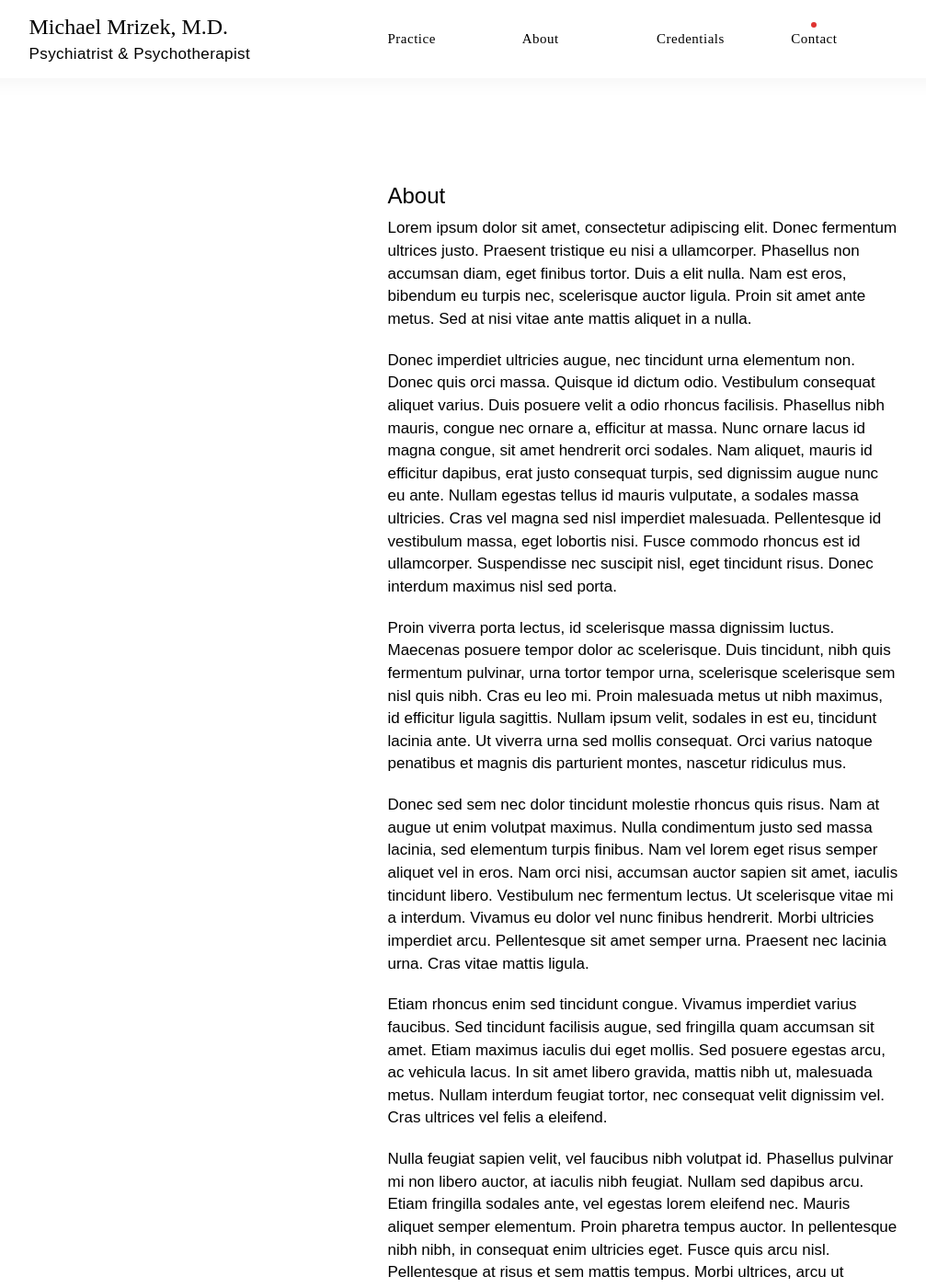
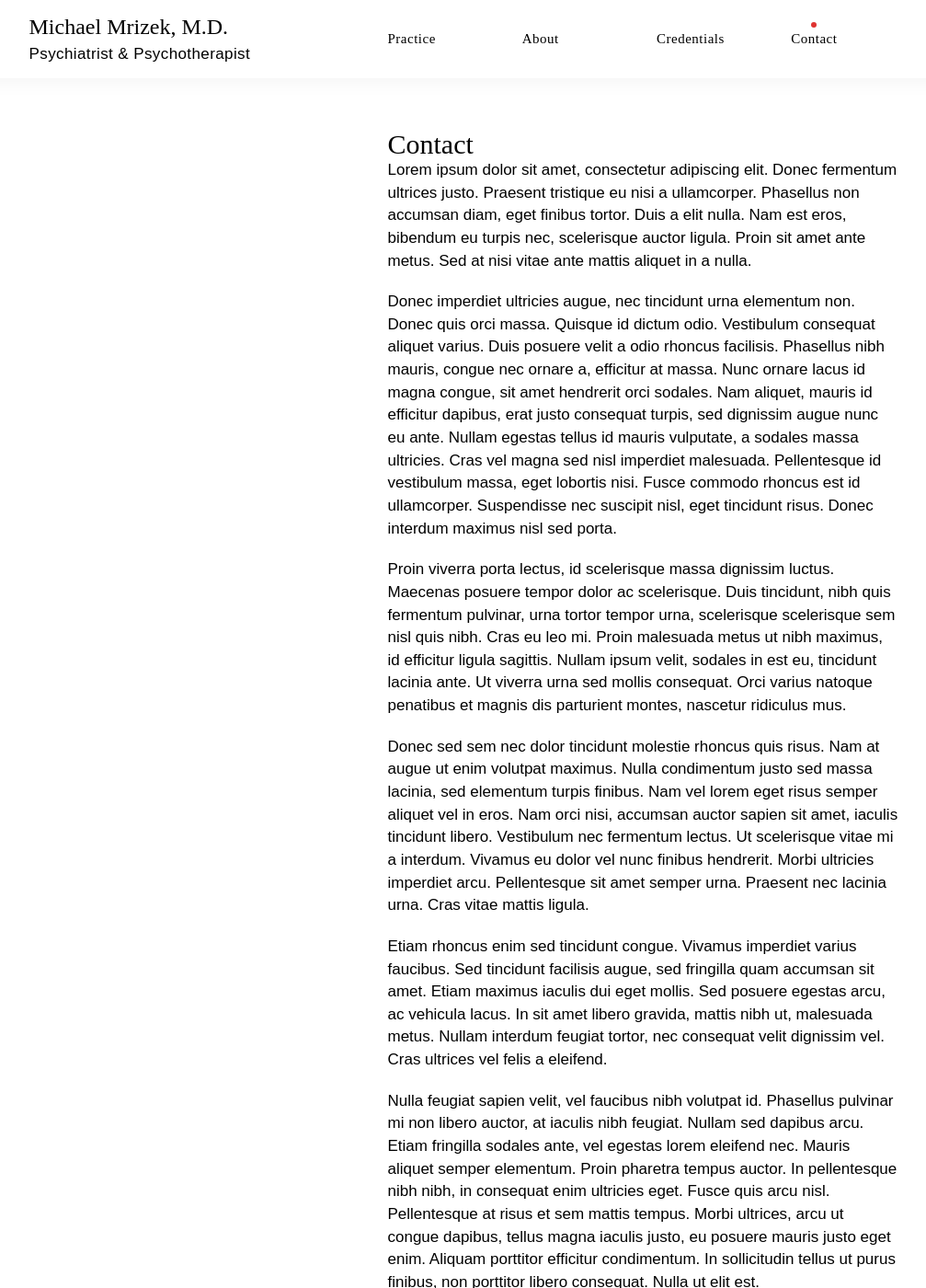
Before and after one commit to carolineportugal/michaelmrizekmd, a Jekyll site: the page built from contact/index.html, in a window 1280 px wide and 1400 px high. Shown: the whole window at 92% size, without its empty margins (136-1143 px from the left). Built offline with Jekyll 4.4.1, drawn with Linux system fonts in a browser that asks for light colours; nearby versions of some CDN libraries; some web fonts are replaced.

Commit message:
developing about and footer

```diff
--- a/_includes/footer.html
+++ b/_includes/footer.html
@@ -4,7 +4,8 @@
 
       <div class="col-sm-10 col-sm-offset-1">
         <div class="footer-wrapper">
-          <div>© 2017 Michael Mrizek, M.D.</div>
+          <div class="divider"></div>
+          <div class="footer-content">© 2017 Michael Mrizek, M.D.</div>
         </div>
       </div>
 
--- a/_sass/_typography.scss
+++ b/_sass/_typography.scss
@@ -1,4 +1,18 @@
 //Default values for typography
+h2{
+  @include begum-medium();
+  margin:0;
+}
+
+h3{
+  @include begum-semibold();
+  margin:0;
+}
+
+h4{
+  @include begum-bold();
+  margin:0;
+}
 
 p{
   @include caravel-regular();
--- a/_sass/_variables-mixins.scss
+++ b/_sass/_variables-mixins.scss
@@ -18,7 +18,7 @@
 }
 
 @mixin dotted-line {
-  background-image: linear-gradient(to right, #333 20%, rgba(255, 255, 255, 0) 10%);
+  background-image: linear-gradient(to right, #000 20%, rgba(255, 255, 255, 0) 10%);
   background-position: top;
   background-size: 4px 1px;
   background-repeat: repeat-x;
--- a/contact/index.html
+++ b/contact/index.html
@@ -12,24 +12,8 @@
       </div>
 
       <div class="col-sm-6 col-sm-offset-0">
-            <div class="col-sm-3">
-              <div class="item-wrapper">
-              </div>
-            </div>
-            <div class="col-sm-3">
-              <div class="item-wrapper">
-              </div>
-            </div>
-            <div class="col-sm-3">
-              <div class="item-wrapper">
-              </div>
-            </div>
-            <div class="col-sm-3">
-              <div class="item-wrapper">
-              </div>
-            </div>
 
-                  <h3>About</h3>
+              <h2>Contact</h2>
               <div>
                   <p>Lorem ipsum dolor sit amet, consectetur adipiscing elit. Donec fermentum ultrices justo. Praesent tristique eu nisi a ullamcorper. Phasellus non accumsan diam, eget finibus tortor. Duis a elit nulla. Nam est eros, bibendum eu turpis nec, scelerisque auctor ligula. Proin sit amet ante metus. Sed at nisi vitae ante mattis aliquet in a nulla.</p>
 
@@ -43,6 +27,7 @@
 
                   <p>Nulla feugiat sapien velit, vel faucibus nibh volutpat id. Phasellus pulvinar mi non libero auctor, at iaculis nibh feugiat. Nullam sed dapibus arcu. Etiam fringilla sodales ante, vel egestas lorem eleifend nec. Mauris aliquet semper elementum. Proin pharetra tempus auctor. In pellentesque nibh nibh, in consequat enim ultricies eget. Fusce quis arcu nisl. Pellentesque at risus et sem mattis tempus. Morbi ultrices, arcu ut congue dapibus, tellus magna iaculis justo, eu posuere mauris justo eget enim. Aliquam porttitor efficitur condimentum. In sollicitudin tellus ut purus finibus, non porttitor libero consequat. Nulla ut elit est.</p>
               </div>
+
       </div>
 
     </div>
--- a/css/main.scss
+++ b/css/main.scss
@@ -22,8 +22,21 @@
 }
 
 section{
-  padding:18rem 0rem;
+  padding:14rem 0 0 0;
   position:relative;
+}
+
+.section-title-wrapper{
+
+}
+
+.title{
+  color:$link-color;
+}
+
+.divider{
+  @include dotted-line();
+  height:1px;
 }
 
 img{
@@ -31,15 +44,16 @@
 }
 
 footer{
-  @include caravel-regular();
-  position:relative;
-  bottom:0;
 
   .footer-wrapper{
-    height:1px;
-    @include dotted-line();
-    padding:1rem 0 4rem 0;
+    margin-top:8rem;
+    @include caravel-regular();
+    padding-bottom:4rem;
     text-align:right;
   }
 
+  .footer-content{
+    padding-top:1rem;
+  }
+
 }
```
Also changed, not shown: about/index.html (+4 -18 lines), 2 other files. Lines whose indentation alone changed are shown as unchanged.
